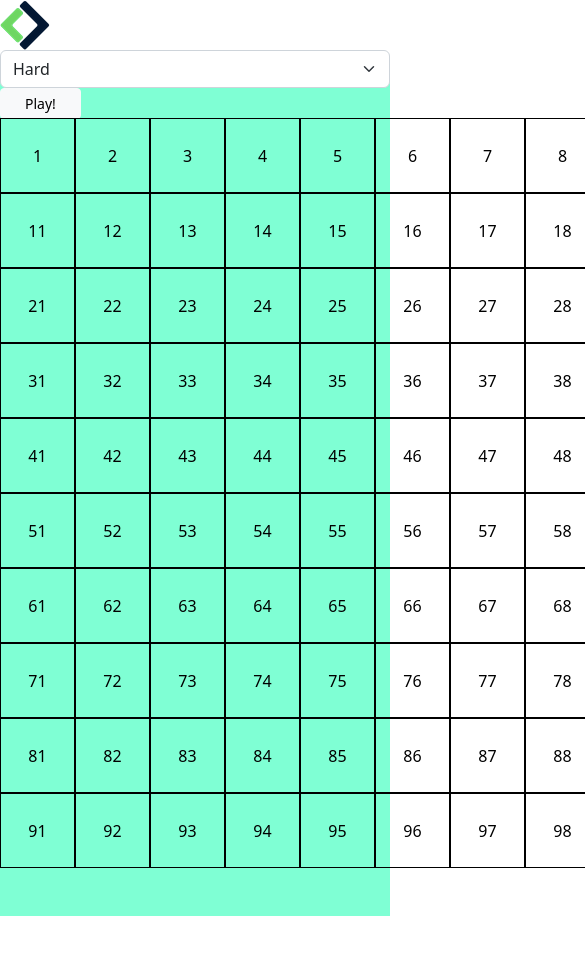
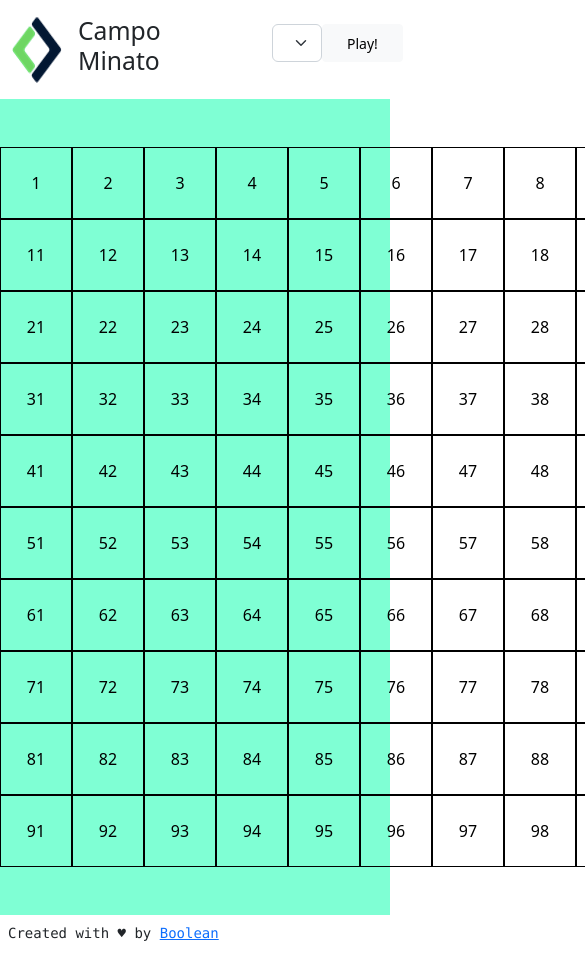
Before and after one commit to jfmarkan/js-campominato-grid, a plain HTML site: page index.html in a window 390 px wide. Both pictures are taken after a click on the button "Play!". Shown: the top 968 px of the page, 585 px wide, since content can reach past the window. Before the commit the page ends 916 px from the top, so only its background shows below. Drawn offline with nearby package versions, Linux system fonts and the light colour scheme.

Commit message:
Homework done!

```diff
--- a/index.html
+++ b/index.html
@@ -9,12 +9,15 @@
     <link href="https://cdn.jsdelivr.net/npm/bootstrap@5.2.3/dist/css/bootstrap.min.css" rel="stylesheet" integrity="sha384-rbsA2VBKQhggwzxH7pPCaAqO46MgnOM80zW1RWuH61DGLwZJEdK2Kadq2F9CUG65" crossorigin="anonymous">
 </head>
 <body>
-    <header>
-        <div class="row">
-            <div class="title">
+    <header class="container-fluid">
+        <div class="row d-flex justify-content-between">
+            <div class="col-6 d-flex py-3">
                 <img src="./img/Logo.png" alt="">
+                <h2 class="ms-3 align-self-center">Campo Minato</h2>
             </div>
-            <div class="actions">
+
+            <div class="col-4 py-4">
+                <div class="actions d-flex">
                     <select class="form-select" aria-label="Default select example" id="dificulty">
                         <option value="1">Hard</option>
                         <option value="2">Internediate</option>
@@ -23,14 +26,15 @@
                     <button class="btn btn-light btn-sm px-4">Play!</button>
                 </div>
             </div>
+        </div>
     </header>
     <main class="py-5">
         <div class="my_grid-container m-auto d-flex flex-wrap" id="grid">
 
         </div>
     </main>
-    <footer>
-
+    <footer class=" p-2">
+        <pre>Created with &hearts; by <a href="https://boolean.careers">Boolean</a> </pre>
     </footer>
     <script src="./script.js"></script>
 </body>
--- a/script.js
+++ b/script.js
@@ -1,29 +1,42 @@
 const playButton = document.querySelector('button');
 const gridElement = document.getElementById('grid');
-const dificultySelector = document.getElementById('dificulty').value;
+
+
 
 playButton.addEventListener('click', function(){
-    for (let i = 1; i <= 100; i++) {
-        const newCell = createElement('div', 'my_cell-one', i);
-            newCell.addEventListener('click', function(){
-                newCell.classList.toggle('my_selected');
-                console.log(i)
-            });
-        gridElement.appendChild(newCell)
+    grid.innerHTML = '';
+    console.clear();
+    let dificultySelector = document.getElementById('dificulty');
+    if (dificultySelector.value == 1){
+        for (let i = 1; i<=100 ; i++) {
+            const newCell = createElement('div', 'my_cell-one', i);
+                newCell.addEventListener('click', function(){
+                    newCell.classList.toggle('my_selected');
+                    console.log(i)
+                });
+            gridElement.appendChild(newCell);
+        }
+    } else if (dificultySelector.value == 2){
+        for (let i = 1; i<=81 ; i++) {
+            const newCell = createElement('div', 'my_cell-two', i);
+                newCell.addEventListener('click', function(){
+                    newCell.classList.toggle('my_selected');
+                    console.log(i)
+                });
+            gridElement.appendChild(newCell);
+        }
+    } else if (dificultySelector.value == 3){
+        for (let i = 1; i<=49 ; i++) {
+            const newCell = createElement('div', 'my_cell-three', i);
+                newCell.addEventListener('click', function(){
+                    newCell.classList.toggle('my_selected');
+                    console.log(i)
+                });
+            gridElement.appendChild(newCell);
+        }
     }
 
 });
-
-
-
-
-
-
-
-
-
-
-
 
 /**
  * Function that creates a custom HTML element with the given tag and classes (as a string)
@@ -36,4 +49,4 @@ function createElement(tagName, className, innerText){
     cellElement.className = className;
     cellElement.innerText = innerText;
     return cellElement;
-}
+};
--- a/styles.css
+++ b/styles.css
@@ -7,17 +7,15 @@
 }
 
 /* STYLES */
-header{
-    height: 70px;
-}
+
 
 main{
     background-color: #7fffd4;
 }
 
 .my_grid-container{
-    height: 750px;
-    width: 750px;
+    height: 720px;
+    width: 720px;
 }
 
 div.my_cell-one,
```
Lines whose indentation alone changed are shown as unchanged.
